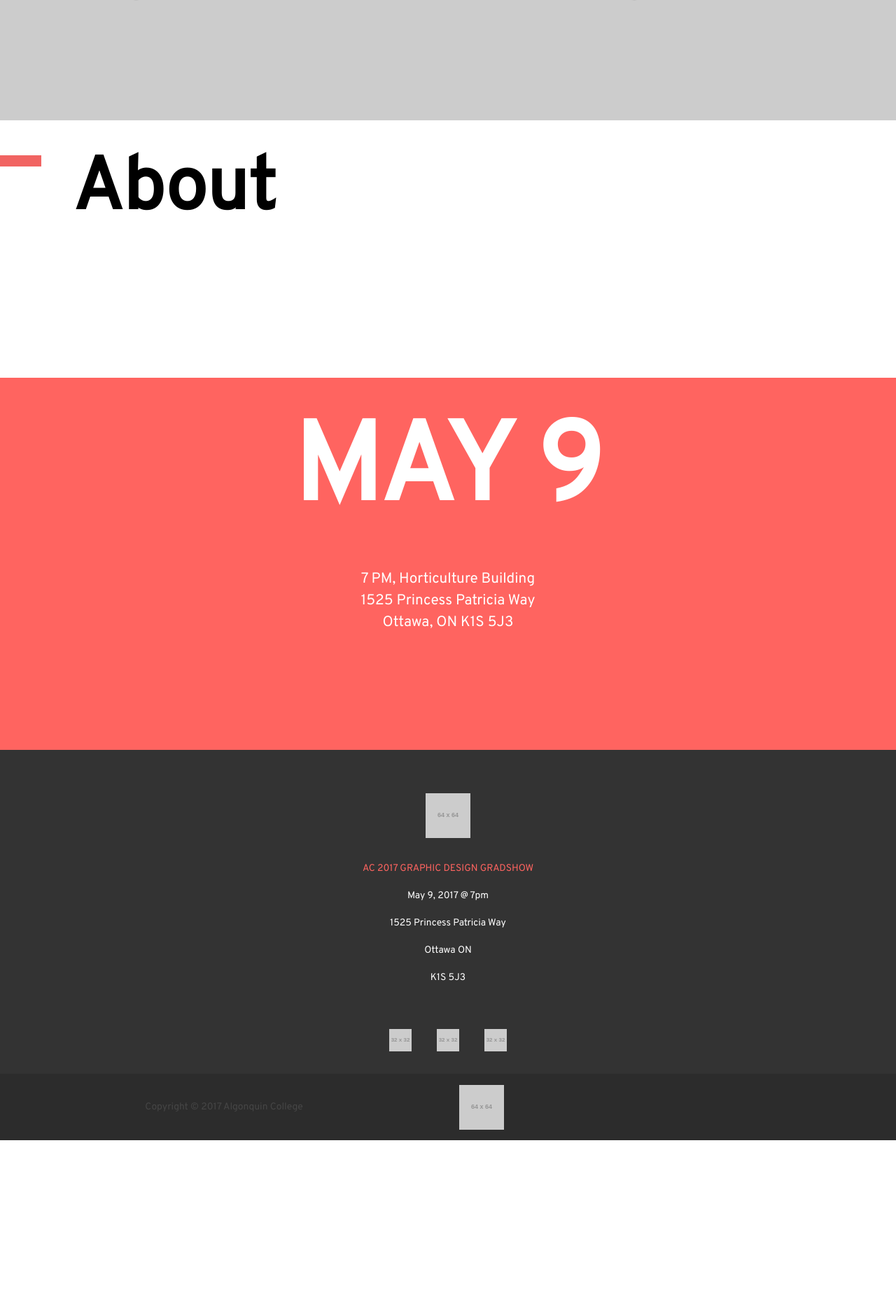
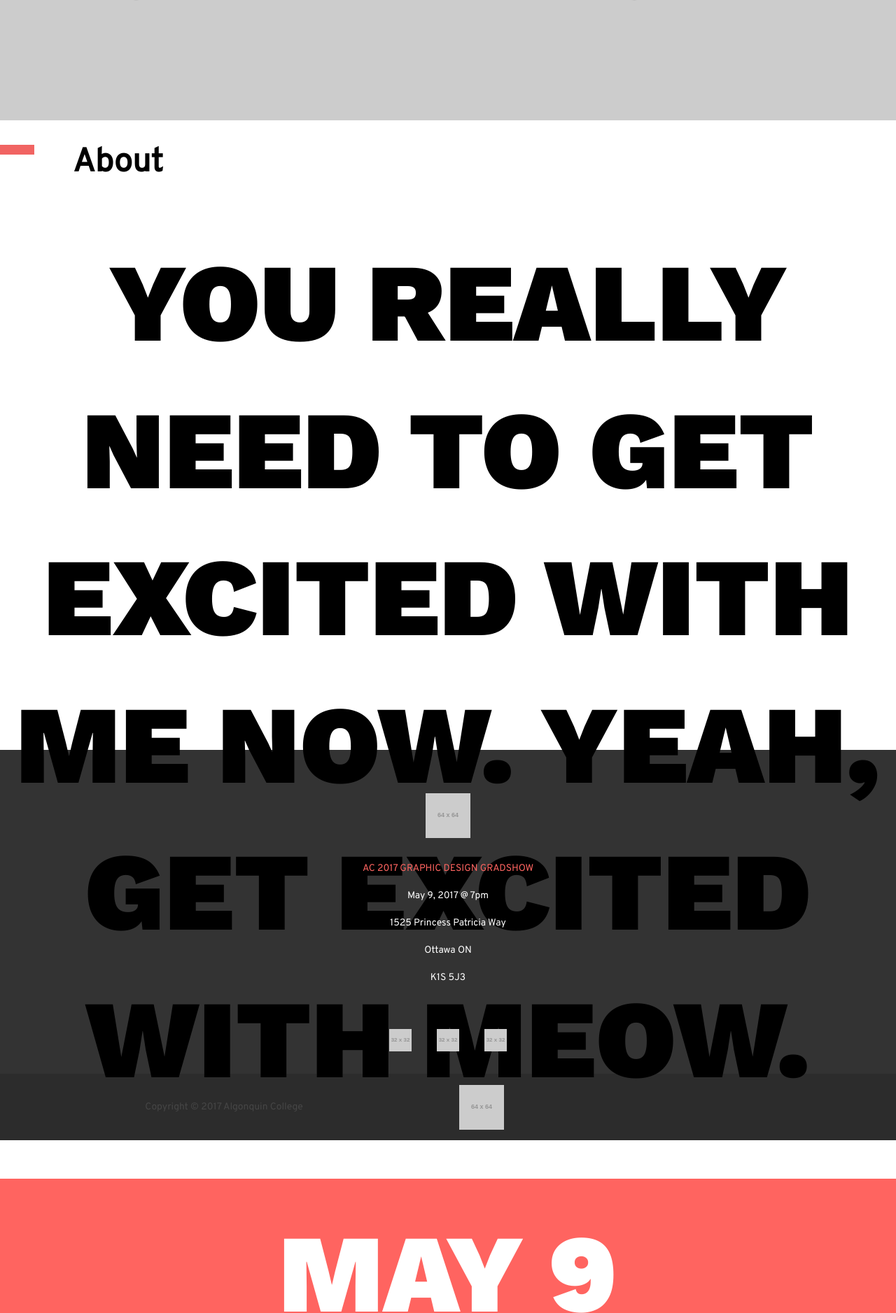
Before and after one commit to algonquindesign-grads/2017, a Jekyll site: the page built from index.html, in a window 1280 px wide. Shown: the part 728-2605 px from the top of the page at 70% size. Built offline with Jekyll 4.4.1, drawn with Linux system fonts in a browser that asks for light colours; before the commit the page ends 2358 px from its top, so only the background shows below that.

Commit message:
900 weight added for display font, placeholder text added to about

```diff
--- a/_includes/head.html
+++ b/_includes/head.html
@@ -9,7 +9,7 @@
   <link href="{{site.baseurl}}/css/typography.css" rel="stylesheet">
   <link href="{{site.baseurl}}/css/main.css" rel="stylesheet">
   <link href="https://fonts.googleapis.com/css?family=Overpass" rel="stylesheet">
-  <link href="https://fonts.googleapis.com/css?family=Work+Sans" rel="stylesheet">
+  <link href="https://fonts.googleapis.com/css?family=Work+Sans:400,900" rel="stylesheet">
   <link href="{{site.baseurl}}/img/favicon.ico" rel="shortcut icon">
   <meta name="description" content="{{page.meta}}">
 </head>
--- a/css/main.css
+++ b/css/main.css
@@ -79,12 +79,8 @@
 .title-line {
   position: absolute;
   left: -1rem;
-  width: 80px;
-  top: 50px;
-}
-
-h1 {
-	font-family: 'Work Sans', sans-serif;
+  width: 70px;
+  top: 35px;
 }
 
 .nav {
@@ -119,7 +115,7 @@
 	text-decoration: none;
 	font-size: 60px;
 	font-family: 'Work Sans', sans-serif;
-	font-weight: bolder;
+	font-weight: 900;
 	color: #464646;
 	display: block;
 	transition: all 0.2s ease-in-out;
@@ -158,6 +154,11 @@
 	z-index: 100000000;
 }
 
-.hide {
-	display: none;
+.work {
+	font-family: 'Work Sans', sans-serif;
+	font-weight: 900;
 }
+
+.overpass {
+	font-family: 'Overpass', sans-serif;
+}
--- a/index.html
+++ b/index.html
@@ -9,14 +9,18 @@
 </section>
 
 <section class="about grid">
-  <div class="title unit unit-xs-1-2 gutter island">
+  <div class="title unit unit-xs-1-2 island">
     <img class="title-line" src="{{site.baseurl}}/img/rectangle.svg">
-    <h2 class="gutter-double">About</h2>
+    <h2 class="gutter-double giga">About</h2>
+  </div>
+
+  <div class="unit unit-xs-1 center-text push-2">
+    <h1 class="work">YOU REALLY NEED TO GET EXCITED WITH ME NOW. YEAH, GET EXCITED WITH MEOW.</h1>
   </div>
   </title>
 
   <div class="about-date unit unit-xs-1 text-center bg-red text-white pad-t">
-    <h2 class="exa">MAY 9</h2>
+    <h2 class="exa work">MAY 9</h2>
     <p>7 PM, Horticulture Building<br>1525 Princess Patricia Way<br>Ottawa, ON K1S 5J3</p>
   </div>
 
```
